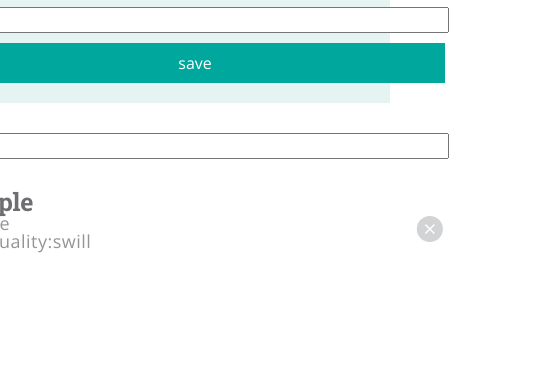
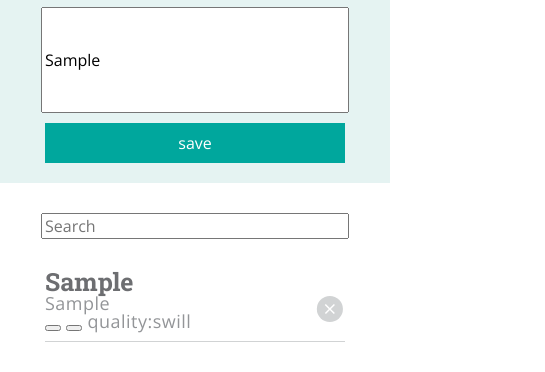
Before and after one commit to nnchambs/ideabox, a plain HTML site: page index.html in a window 390 px wide. Both pictures are taken after typing "Sample", "Sample" into the empty fields and a click on the button "save". Shown: the part 124-496 px from the top of the page, 545 px wide, since content can reach past the window. Drawn offline with nearby package versions, Linux system fonts and the light colour scheme.

Commit message:
final JS and CSS tweaks

```diff
--- a/scripts.js
+++ b/scripts.js
@@ -14,7 +14,6 @@ $('.results-container').on('click', '.delete', function() {
   IdeaBox.removeIdea(id);
   ideaToBeRemoved.remove();
 });
-
 //event listener for up-vote button
 $('.results-container').on('click', '.up-vote', function() {
   var id = parseInt($(this).parent().parent().attr('id'));
@@ -37,11 +36,9 @@ $('.results-container').on('click', '.down-vote', function() {
   var ideaToBeDownVoted = IdeaBox.findIdeaByID(id);
     if (ideaToBeDownVoted.quality === 'genius') {
       ideaToBeDownVoted.quality =  'plausible';
-    }
-    else if (ideaToBeDownVoted.quality === 'plausible'){
+    } else if (ideaToBeDownVoted.quality === 'plausible'){
     ideaToBeDownVoted.quality = 'swill';
-    }
-    else if (ideaToBeDownVoted.quality === 'swill'){
+    } else if (ideaToBeDownVoted.quality === 'swill'){
     ideaToBeDownVoted.quality = 'swill';
     }
   var newQuality = ideaToBeDownVoted.quality;
@@ -79,7 +76,6 @@ $('.results-container').on('keypress', '.editable-body', function(e) {
     $(this).blur();
   }
 });
-
 //function to get storage and render on page load
 $(document).ready(function(){
   IdeaBox.onLoad();
@@ -92,6 +88,9 @@ function Idea(title, body, quality, id) {
   this.id = id || Date.now();
 };
 
+function sortIdeas(){
+
+}
 //IdeaBox holds OUR ideas array with a whole bunch of methods
 var IdeaBox = {
 
--- a/stylesheet.css
+++ b/stylesheet.css
@@ -1,7 +1,3 @@
-/*font-family: 'Roboto Slab', serif;
-font-family: 'Open Sans', sans-serif;*/
-
-/* controlling how the content is displayed */
 .container {
   display: flex;
   flex-direction: column;
@@ -98,6 +94,8 @@ p {
 .idea-output {
   width: 500px;
   order: 2;
+  margin-bottom: 25px;
+  border-bottom: solid thin #D1D3D4;
 }
 
 .delete {
@@ -124,6 +122,7 @@ p {
 .buttons {
 width: 500px;
 order: 4;
+margin-bottom: 10px;
 }
 
 .upVote {
@@ -155,3 +154,24 @@ order: 4;
   background: url(images/downvote-hover.svg);
   cursor:pointer;
 }
+
+@media screen and (max-width: 550px) {
+  .container, .results-container {
+    width: 100%;
+  }
+
+  #idea-title-input, .idea-output, .save-button, .search-input {
+    width: 300px;
+  }
+
+  #idea-body-input {
+    width: 300px;
+    height: 100px;
+  }
+
+  #idea-body-input::-webkit-input-placeholder {
+    vertical-align: text-top;
+
+  }
+
+}
```
Also changed, not shown: index.html (+0 -11 lines). Lines whose indentation alone changed are shown as unchanged.
